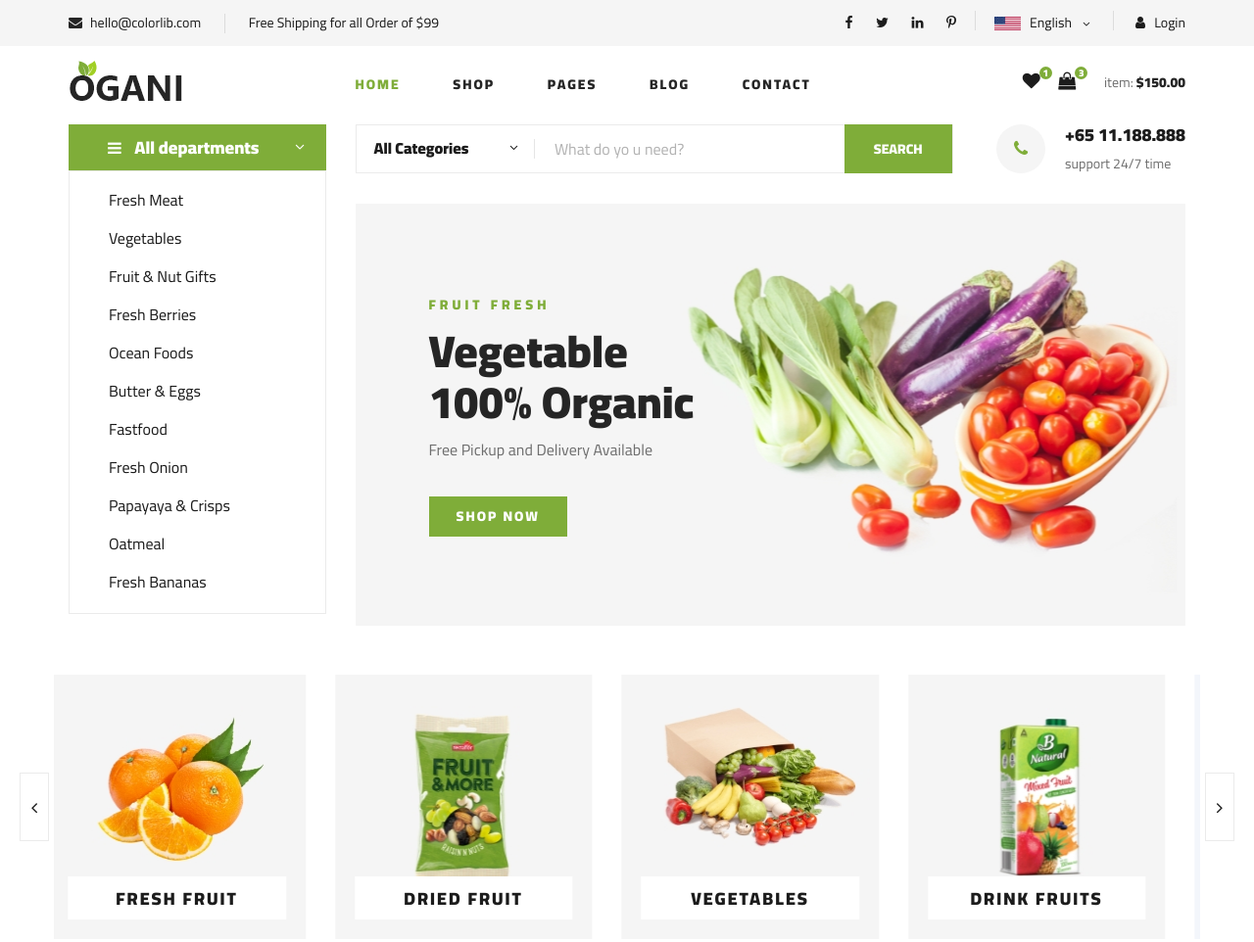
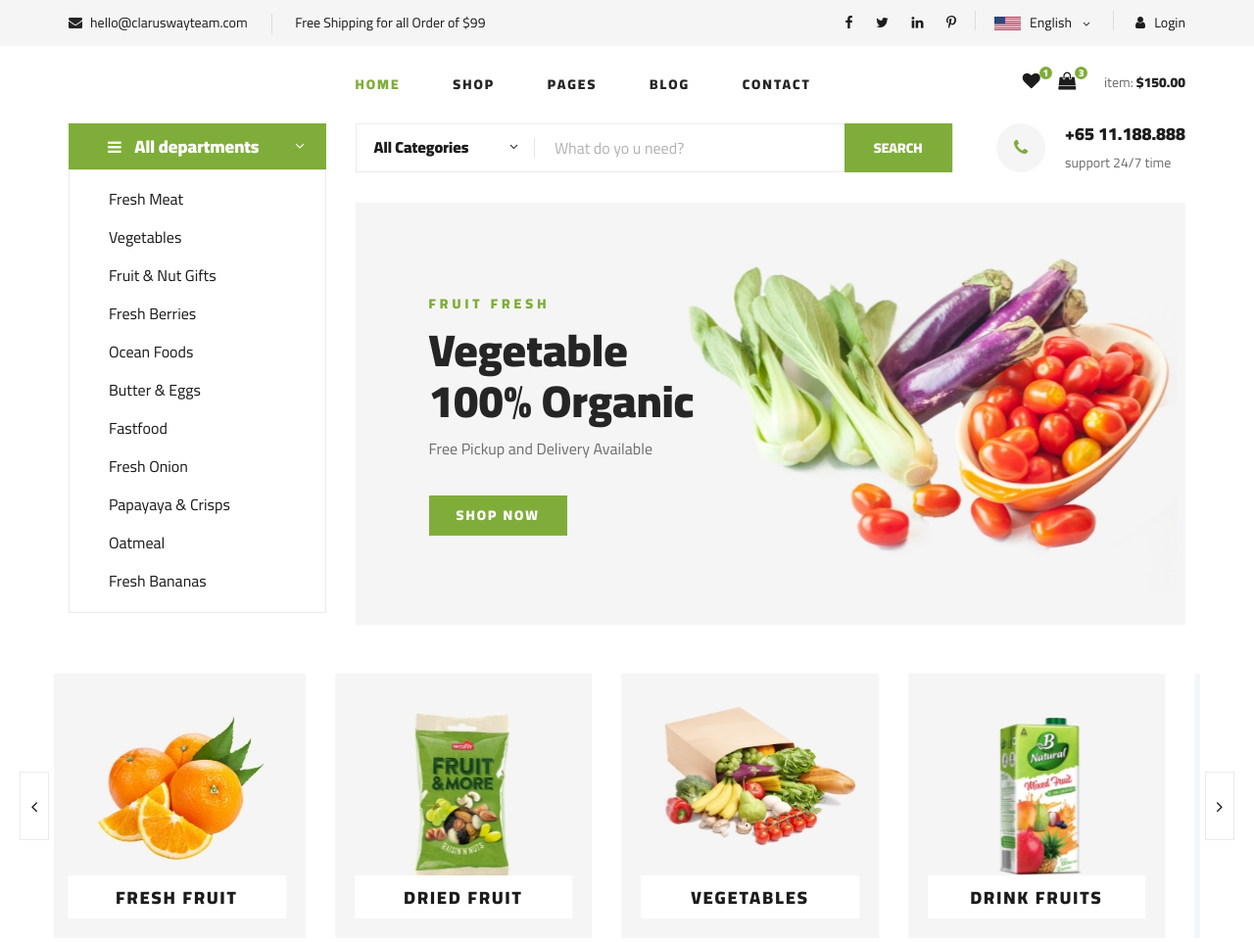
Before and after one commit to RynDaniel/OrganicWeb, a plain HTML site: page index.html in a window 1280 px wide. Shown: the top 962 px of the page at 98% size. Drawn offline with Linux system fonts and the light colour scheme.

Commit message:
Update index.html

```diff
--- a/index.html
+++ b/index.html
@@ -33,7 +33,7 @@
     <div class="humberger__menu__overlay"></div>
     <div class="humberger__menu__wrapper">
         <div class="humberger__menu__logo">
-            <a href="#"><img src="img/logo.png" alt=""></a>
+            <a href="#"><img src="" alt=""></a>
         </div>
         <div class="humberger__menu__cart">
             <ul>
@@ -81,7 +81,7 @@
         </div>
         <div class="humberger__menu__contact">
             <ul>
-                <li><i class="fa fa-envelope"></i> hello@colorlib.com</li>
+                <li><i class="fa fa-envelope"></i> hello@claruswayteam.com</li>
                 <li>Free Shipping for all Order of $99</li>
             </ul>
         </div>
@@ -96,7 +96,7 @@
                     <div class="col-lg-6 col-md-6">
                         <div class="header__top__left">
                             <ul>
-                                <li><i class="fa fa-envelope"></i> hello@colorlib.com</li>
+                                <li><i class="fa fa-envelope"></i> hello@claruswayteam.com</li>
                                 <li>Free Shipping for all Order of $99</li>
                             </ul>
                         </div>
@@ -130,7 +130,7 @@
             <div class="row">
                 <div class="col-lg-3">
                     <div class="header__logo">
-                        <a href="./index.html"><img src="img/logo.png" alt=""></a>
+                        <a href="./index.html"><img src="" alt=""></a>
                     </div>
                 </div>
                 <div class="col-lg-6">
@@ -701,7 +701,7 @@
                 <div class="col-lg-3 col-md-6 col-sm-6">
                     <div class="footer__about">
                         <div class="footer__about__logo">
-                            <a href="./index.html"><img src="img/logo.png" alt=""></a>
+                            <a href="./index.html"><img src="" alt=""></a>
                         </div>
                         <ul>
                             <li>Address: 60-49 Road 11378 New York</li>
@@ -752,7 +752,7 @@
                 <div class="col-lg-12">
                     <div class="footer__copyright">
                         <div class="footer__copyright__text"><p><!-- Link back to Colorlib can't be removed. Template is licensed under CC BY 3.0. -->
-  Copyright &copy;<script>document.write(new Date().getFullYear());</script> All rights reserved | This template is made with <i class="fa fa-heart" aria-hidden="true"></i> by <a href="https://colorlib.com" target="_blank">Colorlib</a>
+  Copyright &copy;<script>document.write(new Date().getFullYear());</script> All rights reserved | This template is made with <i class="fa fa-heart" aria-hidden="true"></i> by <a href="https://claruswayteam.com" target="_blank">Clarusway</a>
   <!-- Link back to Colorlib can't be removed. Template is licensed under CC BY 3.0. --></p></div>
                         <div class="footer__copyright__payment"><img src="img/payment-item.png" alt=""></div>
                     </div>
```
